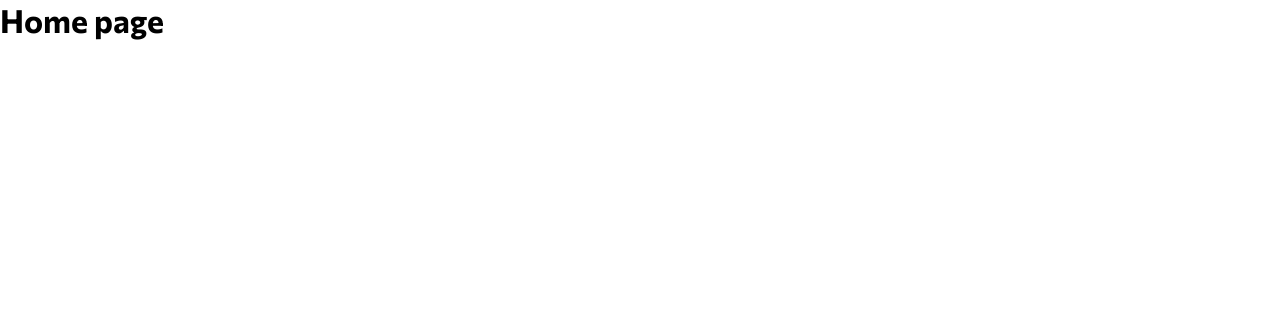
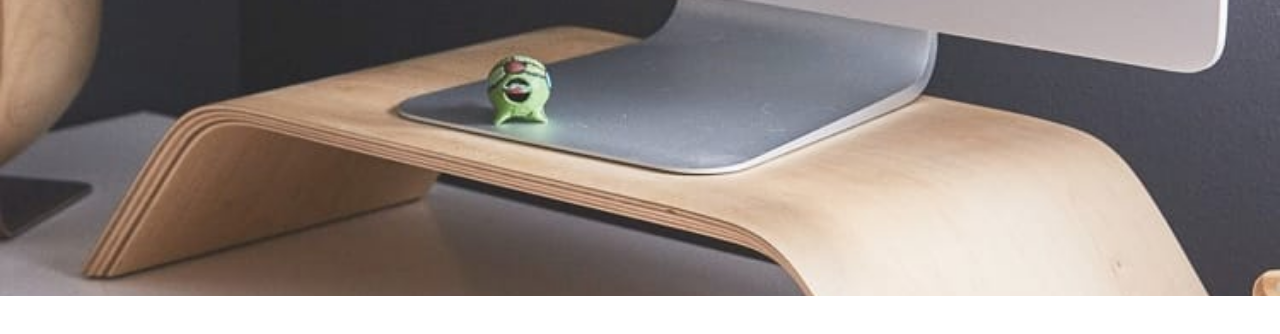
Before and after one commit to avatarfreak/front-end-mentor-crowdfunding, a Next.js app: page / in a window 1280 px wide. Shown: the top 334 px of the page. Built offline with nearby package versions, Linux system fonts and the light colour scheme.

Commit message:
Header image added

```diff
--- /dev/null
+++ b/app/components/Elements/Header/BackgroundImage/index.tsx
@@ -0,0 +1,11 @@
+import styled from "styled-components";
+
+const BackgroundImage = styled.div`
+  background: url("/images/image-hero-mobile.jpg");
+  background-repeat: no-repeat;
+  background-size: cover;
+  background-position: center;
+  min-height: 37vh;
+`;
+
+export default BackgroundImage;
--- /dev/null
+++ b/app/components/Elements/Header/index.tsx
@@ -0,0 +1,10 @@
+import React from "react";
+import styled from "styled-components";
+
+export const Wrapper = styled.header``;
+
+const Header: React.FC<React.ReactNode> = ({ children }) => {
+  return <Wrapper>{children}</Wrapper>;
+};
+
+export default Header;
--- a/pages/index.tsx
+++ b/pages/index.tsx
@@ -1,7 +1,12 @@
+import Header from "@/Elements/Header";
+import BackgroundImage from "@/Elements/Header/BackgroundImage";
+
 const Home: React.FC = () => {
   return (
     <>
-      <h1> Home page </h1>
+      <Header>
+        <BackgroundImage />
+      </Header>
     </>
   );
 };
```
